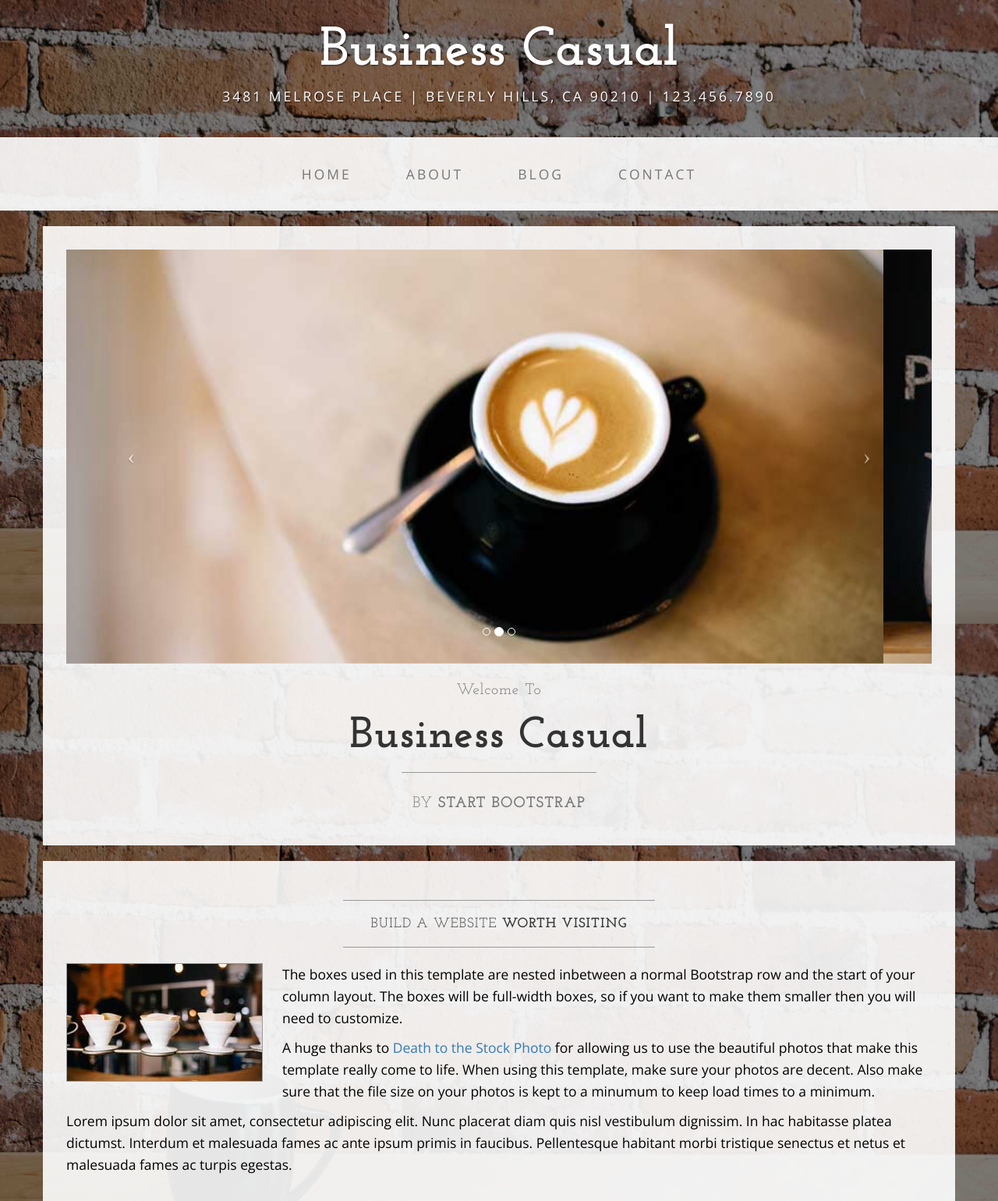
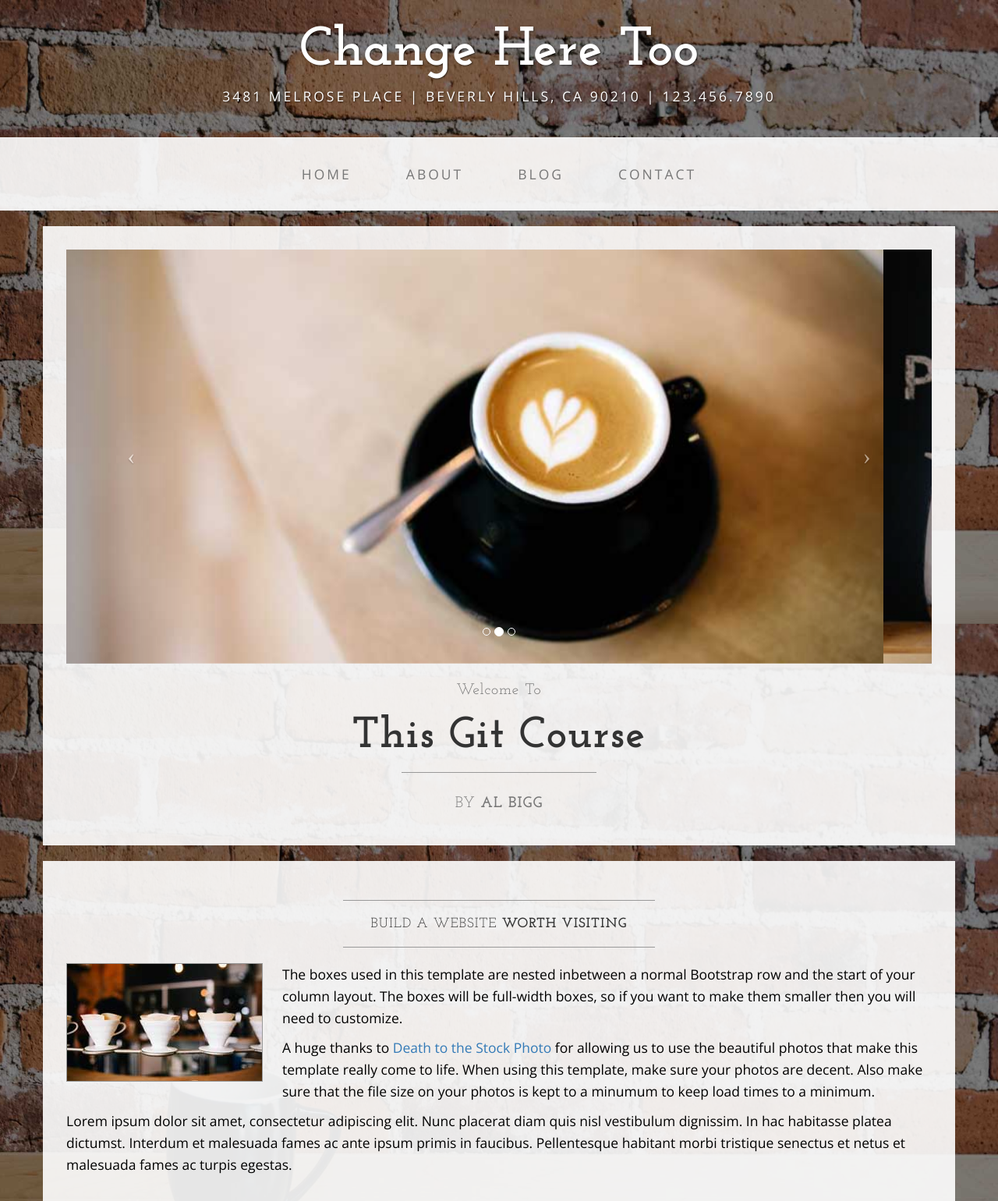
Before and after one commit to extreme-al/Learnable-Gitcourse, a plain HTML site: page index.html in a window 1280 px wide. Shown: the top 1540 px of the page at 78% size. Drawn offline with nearby package versions, Linux system fonts and the light colour scheme.

Commit message:
Changed items after carousel (whatever that means)

```diff
--- a/index.html
+++ b/index.html
@@ -32,7 +32,7 @@
 
 <body>
 
-    <div class="brand">Business Casual</div>
+    <div class="brand">Change Here Too</div>
     <div class="address-bar">3481 Melrose Place | Beverly Hills, CA 90210 | 123.456.7890</div>
 
     <!-- Navigation -->
@@ -108,11 +108,11 @@
                     <h2 class="brand-before">
                         <small>Welcome to</small>
                     </h2>
-                    <h1 class="brand-name">Business Casual</h1>
+                    <h1 class="brand-name">This Git Course</h1>
                     <hr class="tagline-divider">
                     <h2>
                         <small>By
-                            <strong>Start Bootstrap</strong>
+                            <strong>Al Bigg</strong>
                         </small>
                     </h2>
                 </div>
```
